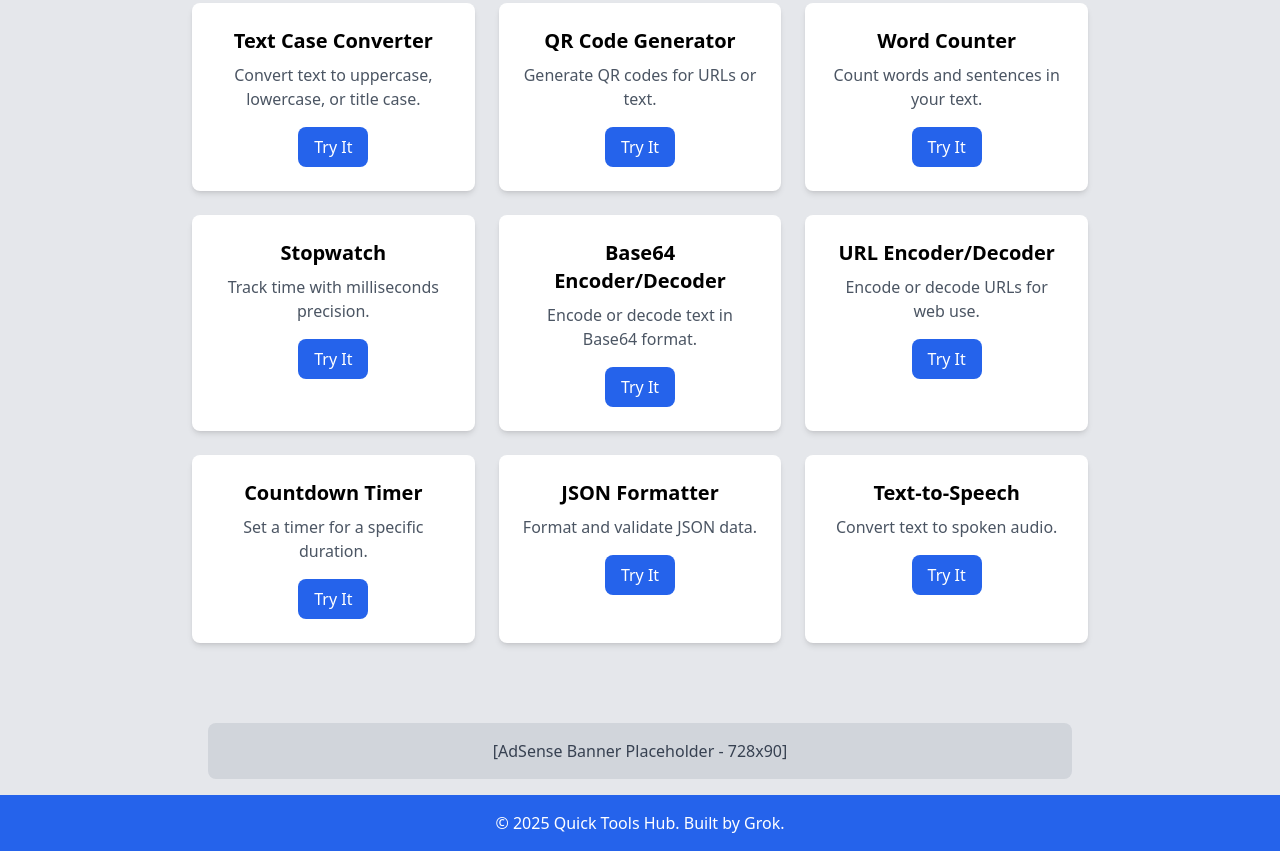
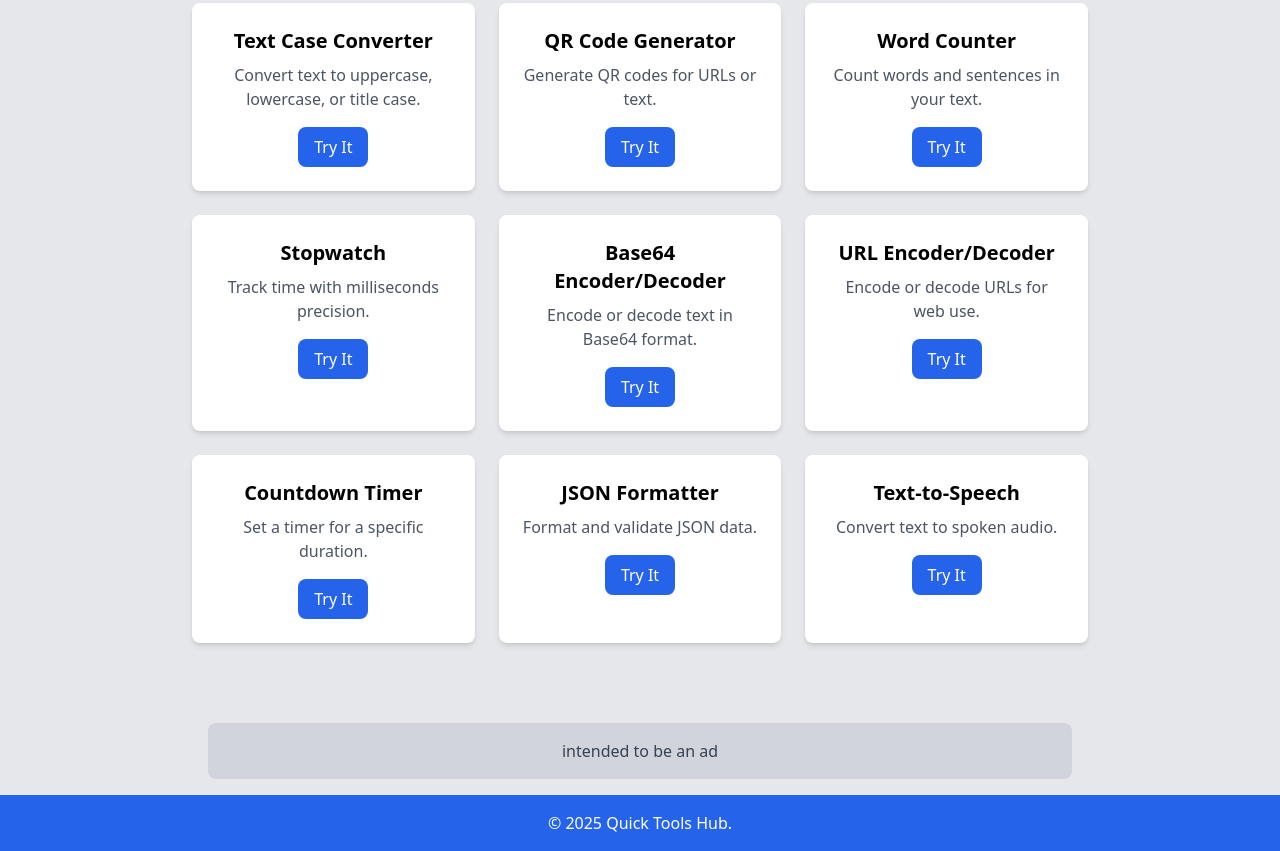
Before and after one commit to Kornah/kornah.github.io, a plain HTML site: page index.html in a window 1280 px wide. Shown: the part 1193-2044 px from the top of the page. Drawn offline with nearby package versions, Linux system fonts and the light colour scheme.

Commit message:
Update index.html

```diff
--- a/index.html
+++ b/index.html
@@ -18,7 +18,7 @@
     <section class="py-4 bg-gray-200">
         <div class="max-w-4xl mx-auto px-4 text-center">
             <div class="bg-gray-300 p-4 rounded-lg">
-                <p class="text-gray-700">[AdSense Banner Placeholder - 728x90]</p>
+                <p class="text-gray-700">[intended to be an ad]</p>
                 <!-- Replace with AdSense code after approval -->
             </div>
         </div>
@@ -123,7 +123,7 @@
     <section class="py-4 bg-gray-200">
         <div class="max-w-4xl mx-auto px-4 text-center">
             <div class="bg-gray-300 p-4 rounded-lg">
-                <p class="text-gray-700">[AdSense Banner Placeholder - 728x90]</p>
+                <p class="text-gray-700">intended to be an ad</p>
                 <!-- Replace with AdSense code after approval -->
             </div>
         </div>
@@ -131,7 +131,7 @@
 
     <!-- Footer -->
     <footer class="bg-blue-600 text-white py-4 text-center">
-        <p>&copy; 2025 Quick Tools Hub. Built by Grok.</p>
+        <p>&copy; 2025 Quick Tools Hub.</p>
     </footer>
 
     <script>
```
